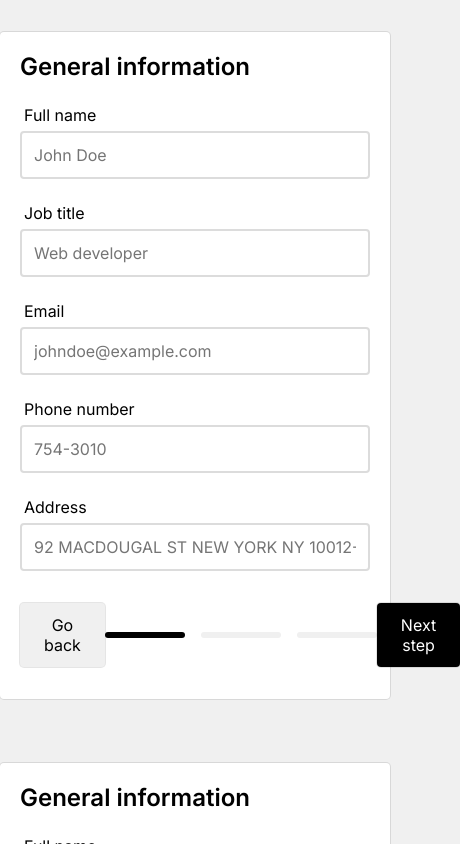
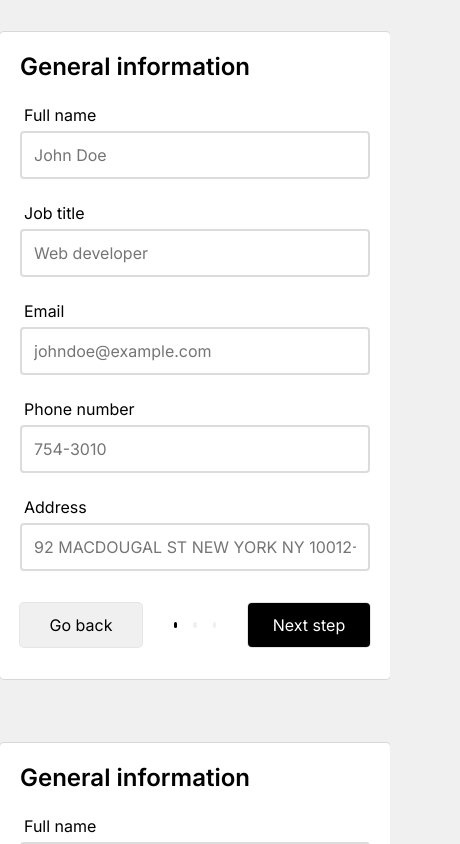
Before and after one commit to nelrnd/react-cv-application, a React (Create React App) app: page / in a window 390 px wide. Shown: the top 844 px of the page, 460 px wide, since content can reach past the window. Built offline with nearby package versions, Linux system fonts and the light colour scheme.

Commit message:
Make progress bar of MultiStepFormControl responsive

```diff
--- a/src/components/MultiStepForm.js
+++ b/src/components/MultiStepForm.js
@@ -1,4 +1,5 @@
 import React, { Component } from 'react';
+import MultiStepFormControl from './MultiStepFormControl';
 import GeneralFormSection from './GeneralFormSection';
 import EducationFormSection from './EducationFormSection';
 import WorkFormSection from './WorkFormSection';
@@ -13,21 +14,13 @@ class MultiStepForm extends Component {
 
   render() {
     return (
-      <div className="wrapper">
+      <div className='wrapper'>
         <GeneralFormSection
           data={this.props.data.general}
           handleChange={this.props.handleChange}
         />
 
-        <div className="multi-step-form-control">
-          <button className="secondary">Go back</button>
-          <div className="progress-bar">
-            <div className="bar filled"></div>
-            <div className="bar"></div>
-            <div className="bar"></div>
-          </div>
-          <button className="primary">Next step</button>
-        </div>
+        <MultiStepFormControl />
       </div>
     );
   }
--- /dev/null
+++ b/src/components/MultiStepFormControl.js
@@ -0,0 +1,19 @@
+import React, { Component } from 'react';
+
+class MultiStepFormControl extends Component {
+  render() {
+    return (
+      <div className='multi-step-form-control'>
+        <button className='secondary'>Go back</button>
+        <div className='progress-bar'>
+          <div className='bar filled'></div>
+          <div className='bar'></div>
+          <div className='bar'></div>
+        </div>
+        <button className='primary'>Next step</button>
+      </div>
+    );
+  }
+}
+
+export default MultiStepFormControl;
--- a/src/styles.css
+++ b/src/styles.css
@@ -152,16 +152,20 @@ button.secondary {
   display: flex;
   justify-content: space-between;
   align-items: center;
+  gap: 2rem;
 }
 
 .multi-step-form-control .progress-bar {
   display: flex;
+  justify-content: center;
   gap: 1rem;
+  flex: 1;
 }
 
 .multi-step-form-control .progress-bar .bar {
   height: 6px;
-  width: 80px;
+  max-width: 80px;
+  flex: 1;
   background-color: #f0f0f0;
   border-radius: 3px;
 }
```
